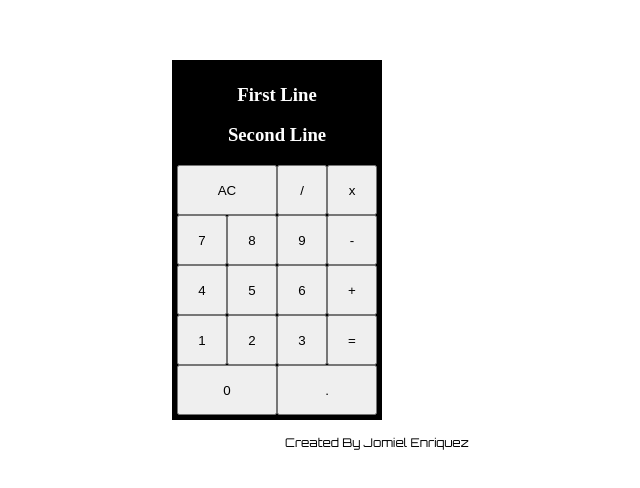
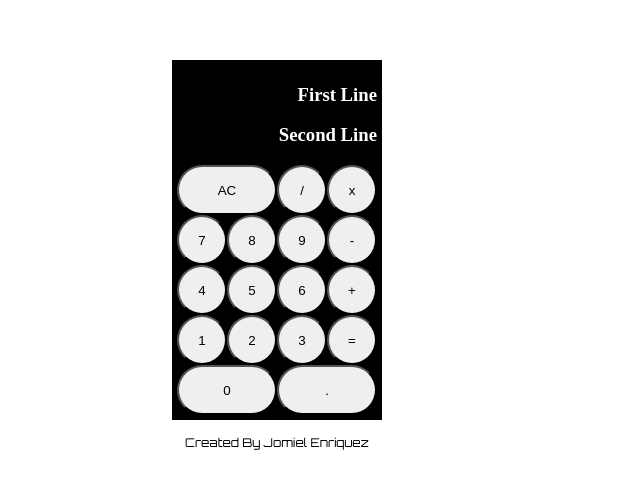
Before and after one commit to jomielenriquez/JSCalculator, a React (Create React App) app: page / in a window 1280 px wide. Shown: the part 148-636 px from the top of the page, without its empty margins (363-1003 px from the left). Built offline with nearby package versions, Linux system fonts and the light colour scheme.

Commit message:
mini update

```diff
--- a/src/styles.css
+++ b/src/styles.css
@@ -10,6 +10,7 @@
 
 h3{
   color:var(--color);
+  text-align: right !important;
 }
 .Calculator{
   background-color: var(--backColor);
@@ -34,8 +35,9 @@ h3{
   font-family: 'Orbitron', sans-serif !important;
   font-size: 12px;
   position: absolute;
-  width:400px;
+  width:100%;
   transform: translateY(10px);
+  left:0;
 }
 .buttonPad{
   display: block;
@@ -49,7 +51,19 @@ h3{
 .buttonCell button{
   width:50px;
   height: 50px;
+  border-radius: 25px;
 }
 .longButton{
   width: 100px !important;
 }
+
+@media only screen and (max-device-width: 600px) {
+  .buttonCell button{
+    width:70px;
+    height: 70px;
+    border-radius: 35px;
+  }
+  .longButton{
+    width: 140px !important;
+  }
+}
```
